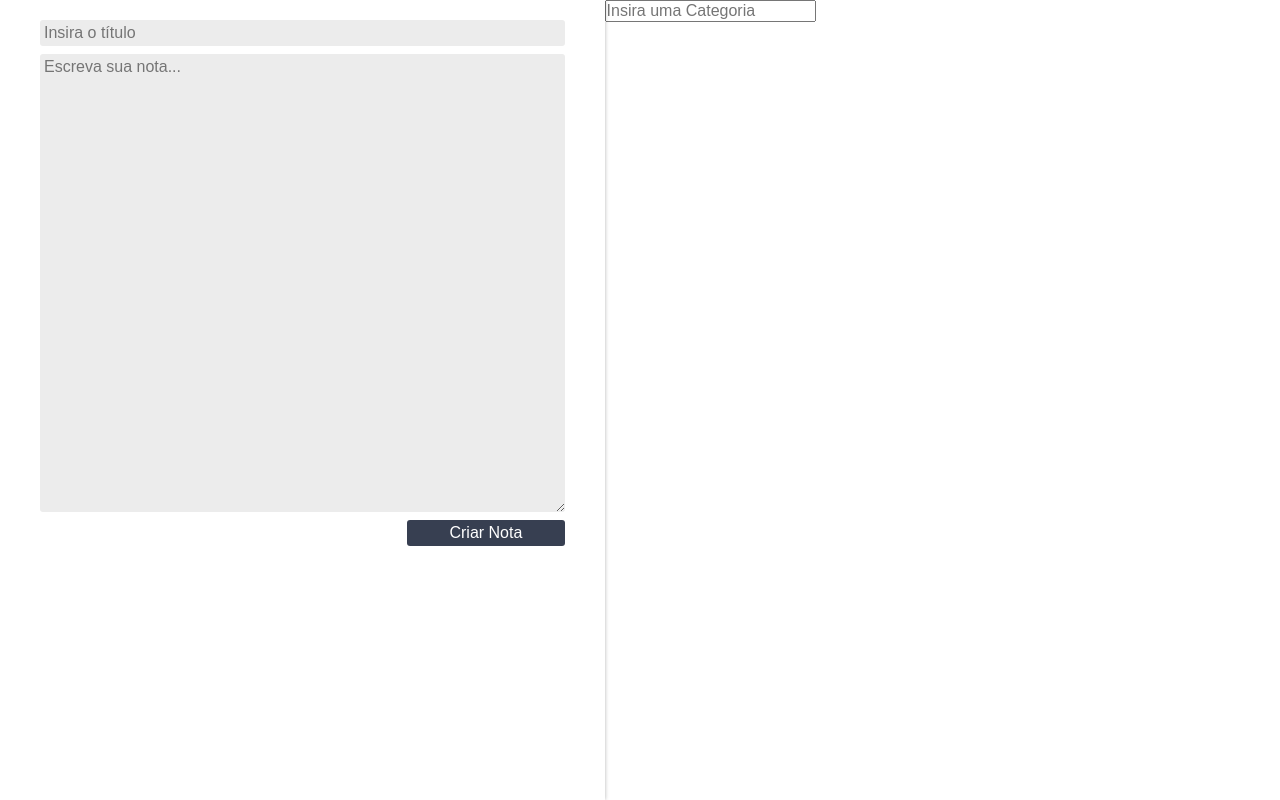
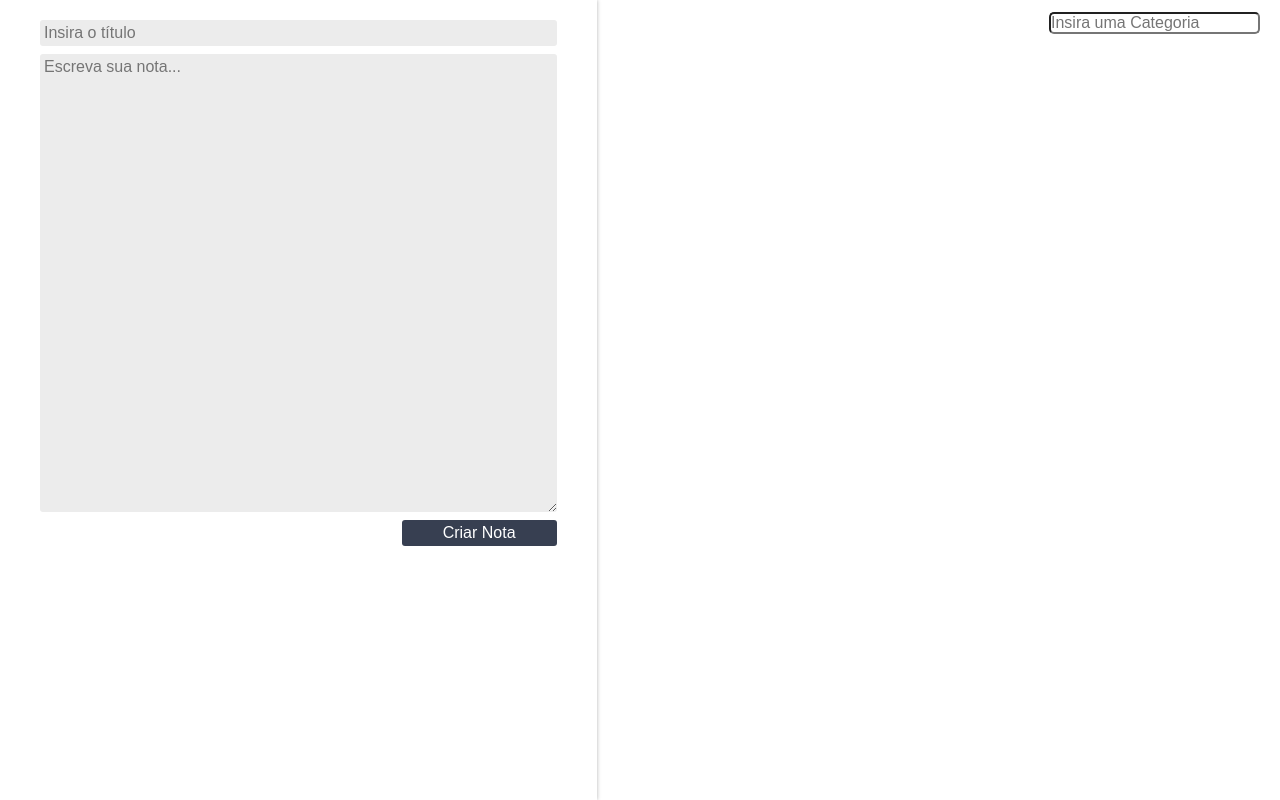
Before and after one commit to Jonesseiji/react-project-alura, a React (Create React App) app: page / in a window 1280 px wide. Built offline with nearby package versions, Linux system fonts and the light colour scheme.

Commit message:
arrumando estilização

```diff
--- a/src/components/ListaDeNotas/ListaDeNotas.css
+++ b/src/components/ListaDeNotas/ListaDeNotas.css
@@ -3,7 +3,7 @@
     background-color: var(--fundo);
     flex-grow: 3;
     display: grid;
-    grid-template-columns: auto auto auto auto auto;
+    grid-template-columns: 1fr 1fr 1fr 1fr;
     list-style-type: none;
     padding-left: 24px;
     padding-top: 24px;
--- a/src/components/ListadeCategorias/ListaDeCategorias.css
+++ b/src/components/ListadeCategorias/ListaDeCategorias.css
@@ -0,0 +1,23 @@
+.listaCategorias{
+    display: flex;
+    flex-direction: row;
+    margin-top: 12px;
+}
+.listaCategorias_lista{
+    flex: 1;
+    display: flex;
+    flex-direction: row;
+    justify-content: space-evenly;
+}
+.listaCategorias_item{
+    background-color: var(--secundaria);
+    color: white;
+    margin-left: 20px;
+    padding: 4px 8px;
+    border-radius: 10px;
+    font-family: Arial, Helvetica, sans-serif;
+}
+.listaCategorias_input{
+    margin-right: 20px;
+    border-radius: 5px;
+}
--- a/src/components/ListadeCategorias/ListaDeCategorias.jsx
+++ b/src/components/ListadeCategorias/ListaDeCategorias.jsx
@@ -1,5 +1,5 @@
 import React, { Component } from "react";
-
+import "./ListaDeCategorias.css";
 class ListaDeCategorias extends Component {
   _handleEventoInput(e) {
     if (e.key == "Enter") {
@@ -11,7 +11,7 @@ class ListaDeCategorias extends Component {
   render() {
     return (
       <div className="listaCategorias">
-        <ul>
+        <ul className="listaCategorias_lista">
           {this.props.categorias.map((categoria, index) => {
             return (
               <li key={index} className="listaCategorias_item">
@@ -22,6 +22,7 @@ class ListaDeCategorias extends Component {
         </ul>
         <input
           type="text"
+          className="listaCategorias_input"
           placeholder="Insira uma Categoria"
           onKeyUp={this._handleEventoInput.bind(this)}
         />
```
